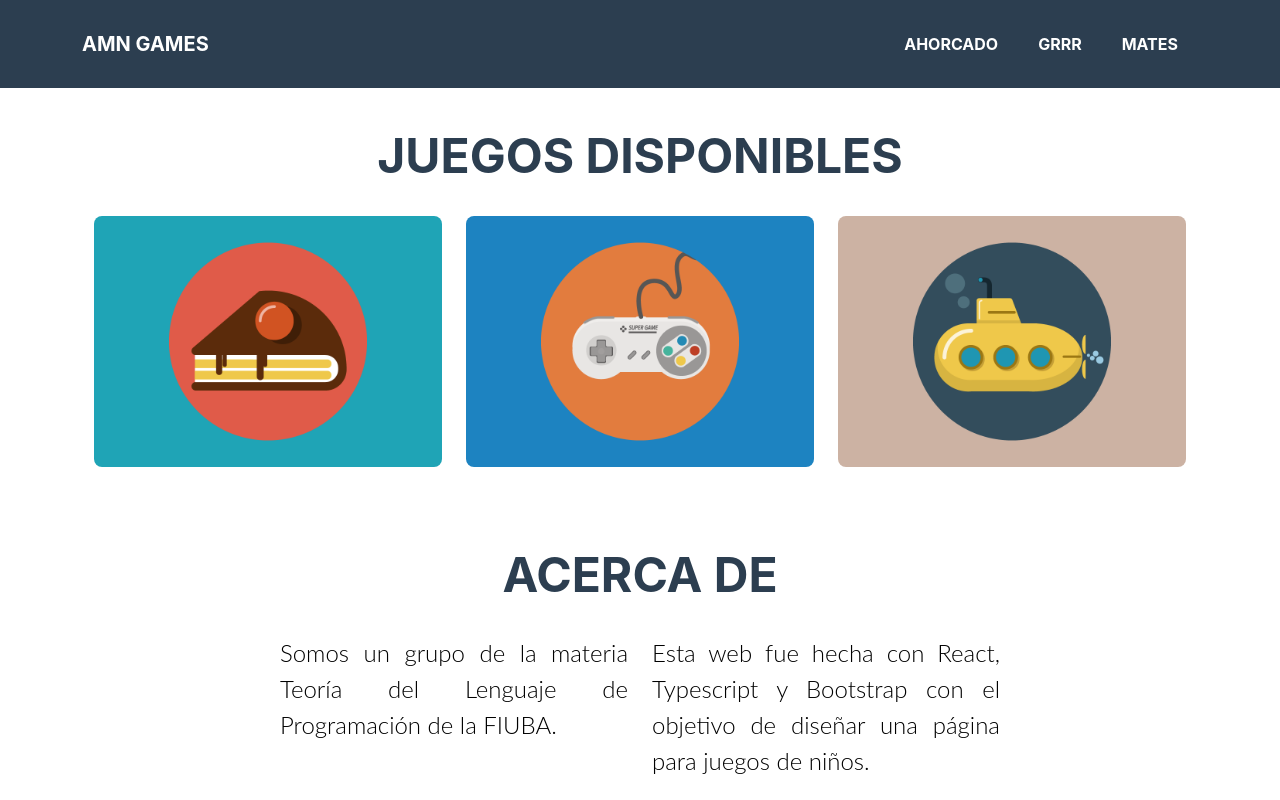
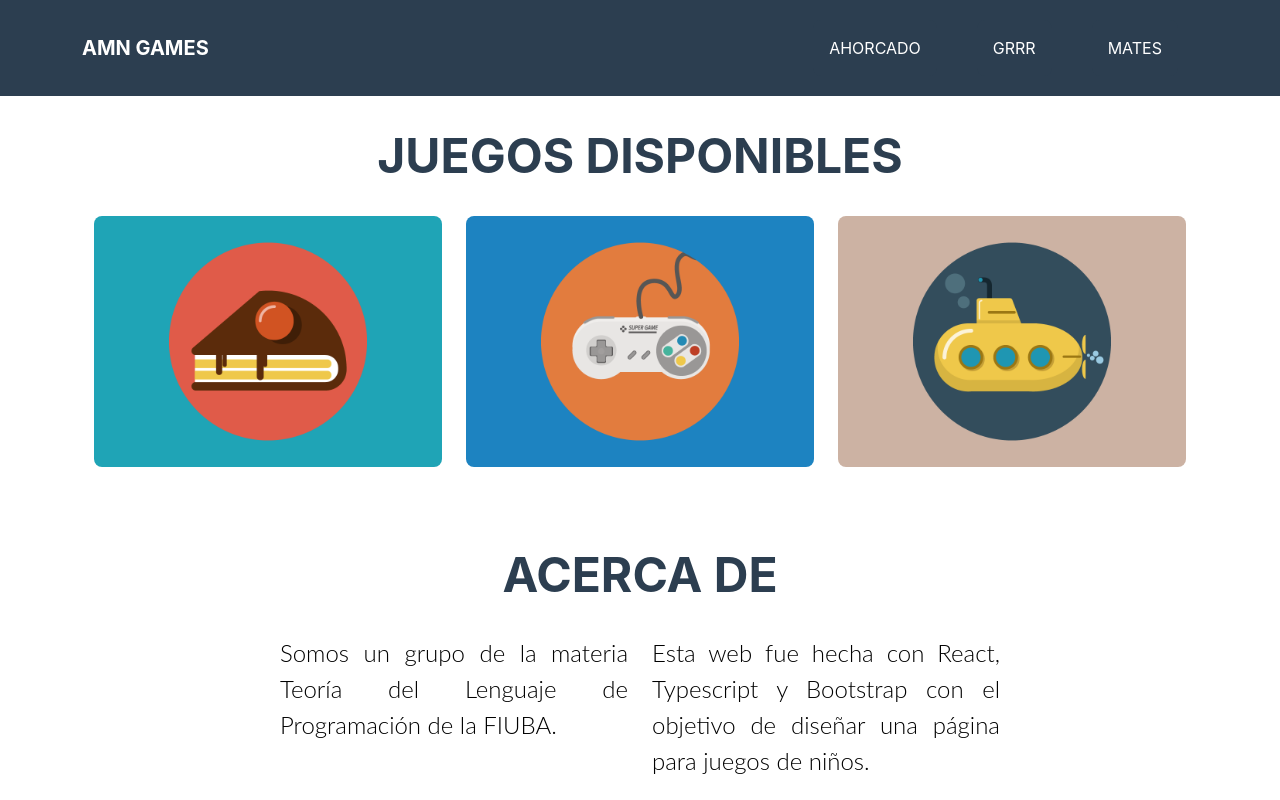
Before and after one commit to alepenaa94/TDL-TS-AMN, a React (Create React App) app in the folder client/: page / in a window 1280 px wide. Shown: the top 800 px of the page. Built offline with nearby package versions, Linux system fonts and the light colour scheme.

Commit message:
fix important navbar responsive

```diff
--- a/client/src/components/Header.tsx
+++ b/client/src/components/Header.tsx
@@ -1,10 +1,10 @@
 import React from "react";
 
 // @ts-ignore
-import Navbar from "./Navbar.tsx";
+import NavBar from "./NavBar.tsx";
 
 export default function Header() {
     return (
-        <Navbar />
+        <NavBar />
     )
 }
--- a/client/src/components/Navbar.tsx
+++ b/client/src/components/Navbar.tsx
@@ -1,8 +1,28 @@
 import React from "react";
+import { Nav, Navbar, Container, NavDropdown} from 'react-bootstrap';
 import {Link} from 'react-router-dom'
 
-export default function Navbar() {
+export default function NavBar() {
     return (
+        <Navbar bg="secondary" expand="lg" className="navbar navbar-expand-lg bg-secondary text-uppercase fixed-top" id="mainNav">
+            <Container>
+            <Link className="navbar-brand" to="/">amn games</Link>
+            <Navbar.Toggle aria-controls="navbarResponsive" className="navbar-toggler text-uppercase font-weight-bold bg-white text-white rounded" />
+            <Navbar.Collapse id="responsive-navbar-nav" className="justify-content-end">
+            <Nav>
+                <NavDropdown.Item className="nav-item mx-0 mx-lg-1"><Link className="nav-link py-3 px-0 px-lg-3 rounded" to="/ahorcado">Ahorcado</Link></NavDropdown.Item>
+                <NavDropdown.Item className="nav-item mx-0 mx-lg-1"><Link className="nav-link py-3 px-0 px-lg-3 rounded" to="/grrr">Grrr</Link></NavDropdown.Item>
+                <NavDropdown.Item className="nav-item mx-0 mx-lg-1"><Link className="nav-link py-3 px-0 px-lg-3 rounded" to="/mates">Mates</Link></NavDropdown.Item>
+            </Nav>
+        </Navbar.Collapse>
+        </Container>
+        </Navbar>
+
+    )
+}
+
+/*
+
     <nav className="navbar navbar-expand-lg bg-secondary text-uppercase fixed-top" id="mainNav">
         <div className="container">
             <Link className="navbar-brand" to="/">amn games</Link>
@@ -19,5 +39,5 @@ export default function Navbar() {
             </div>
         </div>
     </nav>
-    )
-}
+
+*/
--- a/client/src/pages/Error404.tsx
+++ b/client/src/pages/Error404.tsx
@@ -6,7 +6,7 @@ export default function Error404() {
 
         <div className="container">
             <div className="row justify-content-center">
-                <section id="error-404" className='amn-page text-center'> Error 404. Página no encontrada. </section>
+                <section id="error-404" className='amn-page text-center'> ERROR 404. PÁGINA NO ENCONTRADA. </section>
             </div>
         </div>
 
```
Also changed, not shown: client/src/styles/freelancer.css.
